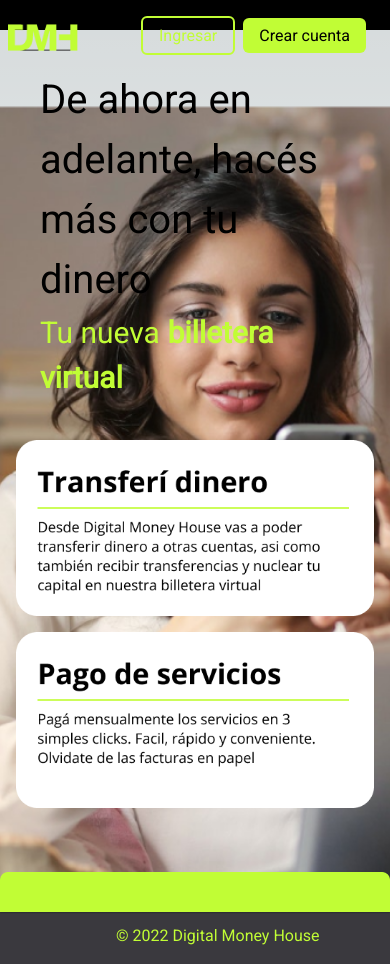
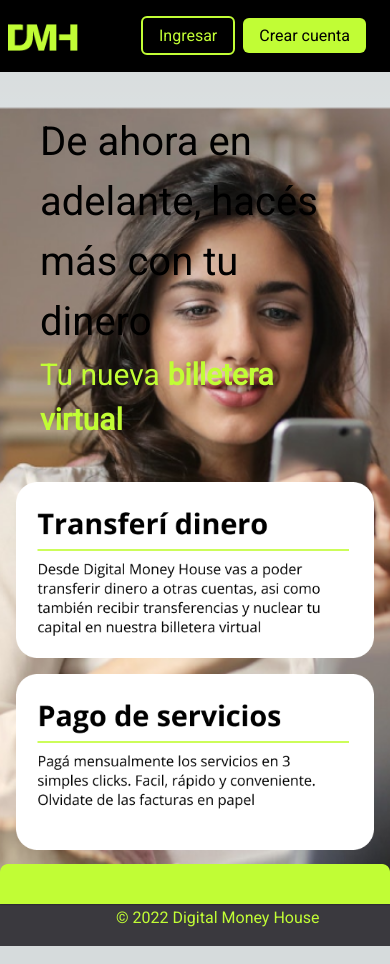
Before and after one commit to VictoriaCanclini/digital-money-house, a Next.js app: page / in a window 390 px wide. Built offline with nearby package versions, Linux system fonts and the light colour scheme.

Commit message:
ok yellow line

```diff
--- a/src/components/Dashboard.jsx
+++ b/src/components/Dashboard.jsx
@@ -5,6 +5,7 @@ import Footer from "./Footer";
 const dashboard = () => {
   return (
     <>
+      <div className="flex flex-col min-h-screen">
         <Navbar />
         <section className="relative bg-[url('/img/Mask-group.png')] bg-no-repeat bg-cover bg-center">
           <div className="m-10">
@@ -21,13 +22,17 @@ const dashboard = () => {
             <img src="/img/Card-landing.png" alt="card1" width={500} />
             <img src="/img/Card-landing2.png" alt="card2" width={500} />
           </div>
-
           {/* Imagen de fondo principal */}
-        <div className="absolute inset-0 flex items-end mb-[50px] sm:mb-10">
-          <img className="w-screen" src="/img/Main.png" alt="Main background" />
+          <div className="absolute inset-0 flex items-end mb-10">
+            <img
+              className="w-screen"
+              src="/img/Main.png"
+              alt="Main background"
+            />
           </div>
           <Footer />
         </section>
+      </div>
     </>
   );
 };
--- a/src/components/Footer.jsx
+++ b/src/components/Footer.jsx
@@ -2,7 +2,7 @@ import React from "react";
 
 const Footer = () => {
   return (
-    <footer className="bg-[#3A393E] mt-[100px] sm:mt[40px]">
+    <footer className="bg-[#3A393E] mt-10">
       <p className="text-[#C1FD35] ml-[100px] p-4 sm:ml-4">
         © 2022 Digital Money House
       </p>
--- a/src/components/Navbar.jsx
+++ b/src/components/Navbar.jsx
@@ -2,7 +2,7 @@ import Link from "next/link";
 
 const Navbar = () => {
   return (
-    <div className="flex justify-between bg-black h-[30px]">
+    <div className="flex justify-between bg-black">
       <div className="mt-6 ml-2">
         <img src="/img/Logo 01.png" alt="Logo1" width={70} />
       </div>
```
Lines whose indentation alone changed are shown as unchanged.
